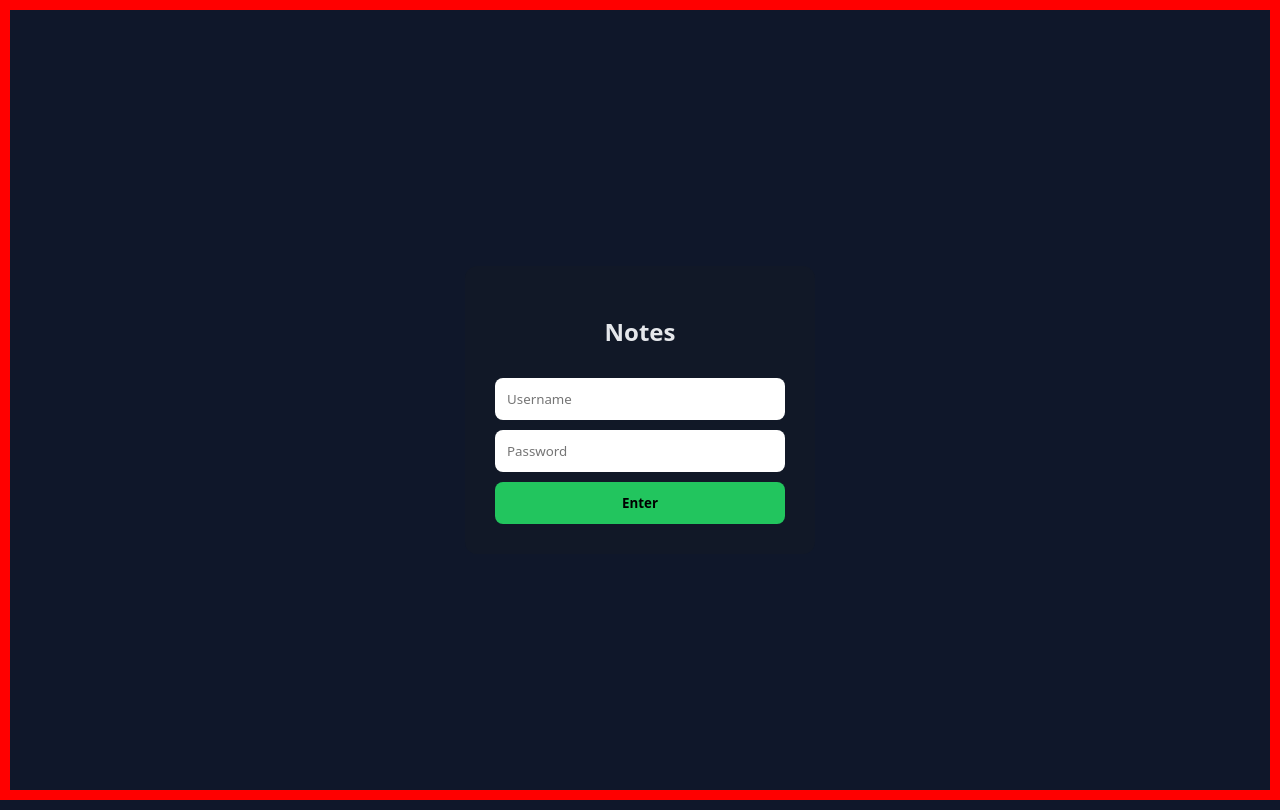
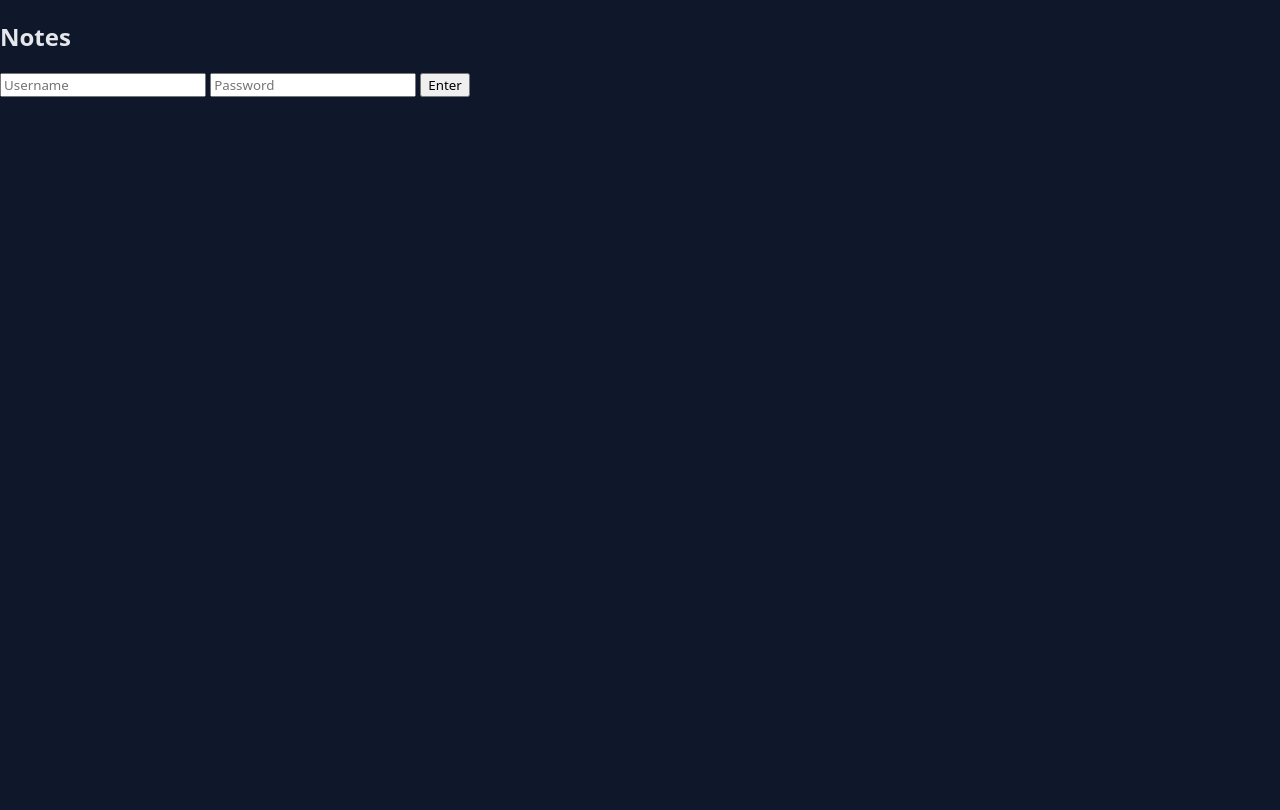
Before and after one commit to Phantom2031/private-chat, a Flask app: page / in a window 1280 px wide. After the commit the page ends 97 px from the top, so only its background shows below. Run offline with Flask 3, Linux system fonts and the light colour scheme.

Commit message:
Update style.css

```diff
--- a/static/style.css
+++ b/static/style.css
@@ -1,11 +1,8 @@
-body {
-  border: 10px solid red !important;
-}
-
 :root {
   --bg: #0f172a;
   --card: #111827;
   --accent: #22c55e;
+  --danger: #ef4444;
   --me: #22c55e;
   --other: #1f2933;
   --text: #e5e7eb;
@@ -21,7 +18,7 @@ body.light {
 
 * {
   box-sizing: border-box;
-  font-family: system-ui, sans-serif;
+  font-family: system-ui, -apple-system, BlinkMacSystemFont, sans-serif;
 }
 
 body {
@@ -29,53 +26,44 @@ body {
   background: var(--bg);
   color: var(--text);
   height: 100vh;
+  display: flex;
+  flex-direction: column;
 }
 
-/* LOGIN */
-.login {
-  display: flex;
-  align-items: center;
-  justify-content: center;
-  height: 100vh;
-}
-
-.login-box {
+/* HEADER */
+header {
   background: var(--card);
-  padding: 30px;
-  border-radius: 12px;
-  width: 90%;
-  max-width: 350px;
-}
-
-.login-box h2 {
-  text-align: center;
-  margin-bottom: 20px;
-}
-
-.login-box input,
-.login-box button {
-  width: 100%;
-  padding: 12px;
-  margin-top: 10px;
-  border-radius: 8px;
-  border: none;
-}
-
-.login-box button {
-  background: var(--accent);
-  color: black;
-  font-weight: bold;
-}
-
-/* CHAT */
-header {
-  padding: 12px;
-  background: var(--card);
+  padding: 12px 14px;
   display: flex;
   justify-content: space-between;
   align-items: center;
 }
 
+header span {
+  font-size: 18px;
+  font-weight: 600;
+}
+
+.header-actions button {
+  font-size: 18px;
+  padding: 10px 12px;
+  margin-left: 8px;
+  border-radius: 10px;
+  border: none;
+  cursor: pointer;
+}
+
+.theme-btn {
+  background: #334155;
+  color: white;
+}
+
+.panic-btn {
+  background: var(--danger);
+  color: white;
+}
+
+/* CHAT */
 #chat {
   flex: 1;
   padding: 12px;
```
Also changed, not shown: other parts of static/style.css (+21 -14 lines).
